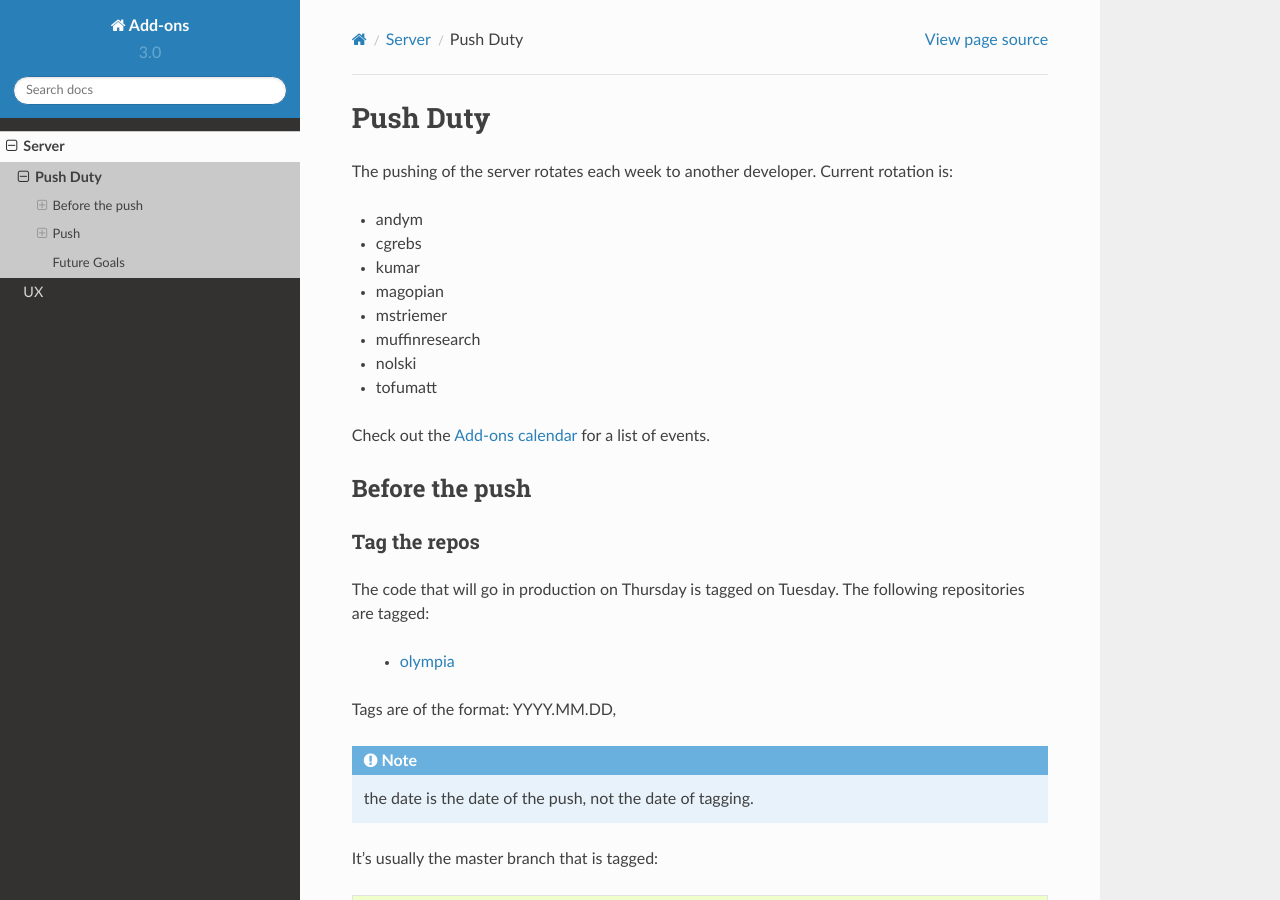
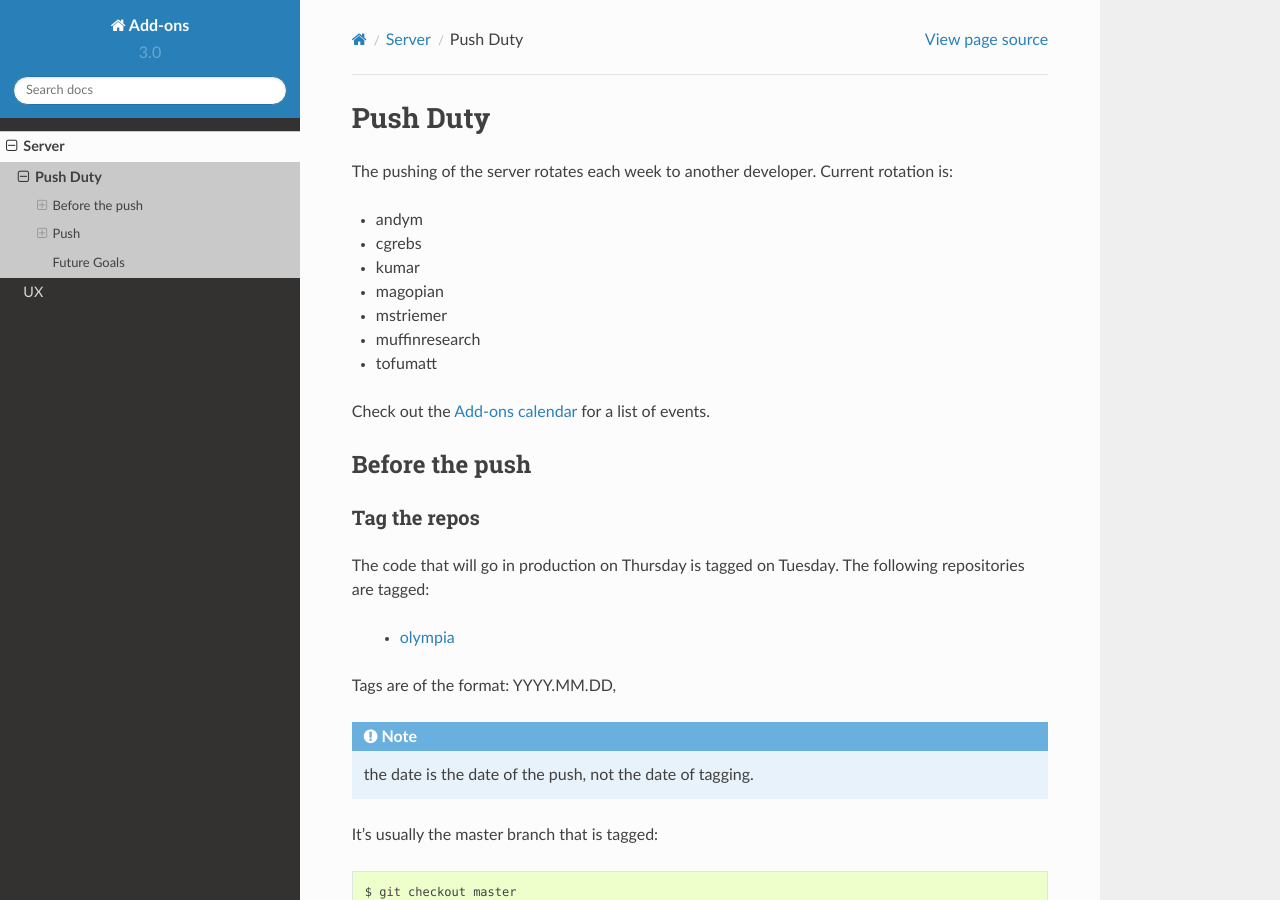
Before and after one commit to mozilla/addons, a Sphinx documentation site: the page built from docs/server/push-duty.rst, in a window 1280 px wide and 900 px high. Built offline with Sphinx 7.4.7 and the Read the Docs theme 2.0.0, drawn with Linux system fonts in a browser that asks for light colours; pages that are not in the unit, such as notebooks, are missing from menus.

```diff
--- a/docs/index.rst
+++ b/docs/index.rst
@@ -13,6 +13,7 @@ Contents:
 .. toctree::
    :maxdepth: 2
 
+   browser/index.rst
    server/index.rst
    ux/index.rst
 
--- a/docs/server/push-duty.rst
+++ b/docs/server/push-duty.rst
@@ -9,7 +9,6 @@ The pushing of the server rotates each week to another developer. Current rotati
 * magopian
 * mstriemer
 * muffinresearch
-* nolski
 * tofumatt
 
 Check out the `Add-ons calendar <https://calendar.google.com/calendar/embed?src=mozilla.com_lr5jsh38i6dmr72uu4d1nv7dcc@group.calendar.google.com>`_ for a list of events.
```
